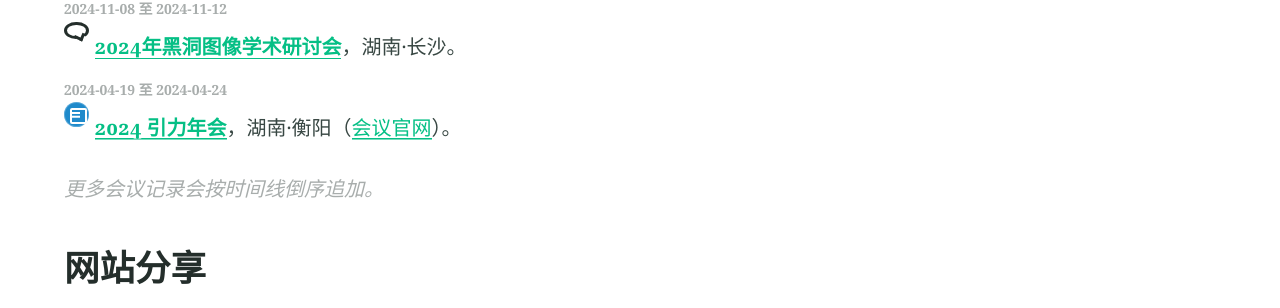
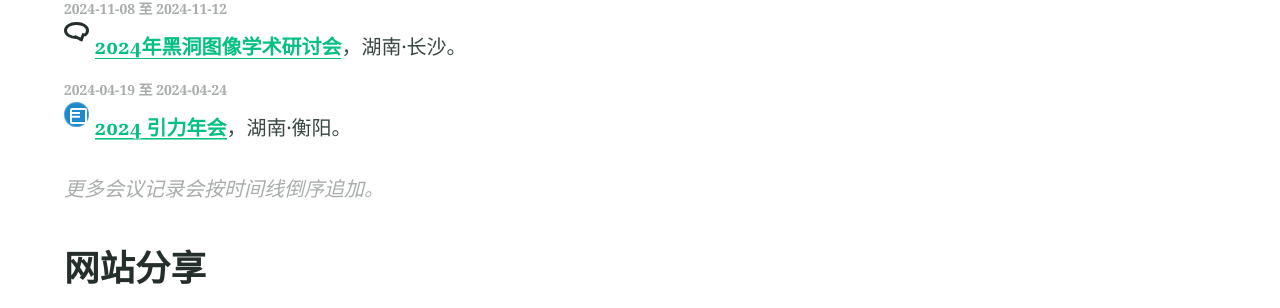
Before and after one commit to recruitL/recruitL.github.io, a Jekyll site: the page built from activities/index.md, in a window 1280 px wide. Shown: the part 1050-1358 px from the top of the page. Built offline with Jekyll 4.4.1, drawn with Linux system fonts in a browser that asks for light colours.

Commit message:
Point gravity meeting title to official site

```diff
--- a/activities/index.md
+++ b/activities/index.md
@@ -92,7 +92,7 @@
     <div class="activity-news__date">2024-04-19 至 2024-04-24</div>
     <div class="activity-news__body">
       <span class="activity-icon" aria-label="活动类型" role="img"></span>
-      <p><a class="activity-news__title" href="/2024/04/19/annual/">2024 引力年会</a>，湖南·衡阳（<a href="http://meeting2024.usc.edu.cn/Meeting/conferences/gr24/home_1.php">会议官网</a>）。</p>
+      <p><a class="activity-news__title" href="http://meeting2024.usc.edu.cn/Meeting/conferences/gr24/home_1.php">2024 引力年会</a>，湖南·衡阳。</p>
     </div>
   </article>
 </div>
```
